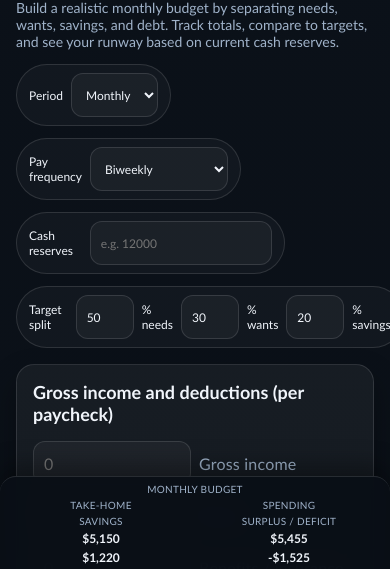
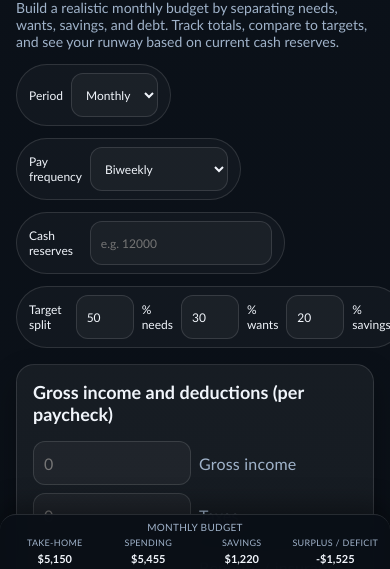
Before and after one commit to Pembe2/FinanceDB, a plain HTML site: page In Depth Budgeting Tool/index.html in a window 390 px wide. Shown: the part 273-842 px from the top of the page. Drawn offline with Linux system fonts and the light colour scheme.

Commit message:
sticky update again

```diff
--- a/In Depth Budgeting Tool/index.html
+++ b/In Depth Budgeting Tool/index.html
@@ -394,9 +394,11 @@
         border-bottom:none;
         background:rgba(10,15,22,0.96);
         box-shadow:0 -10px 24px rgba(0,0,0,0.35);
-        grid-template-columns: repeat(2, minmax(0, 1fr));
+        grid-template-columns: repeat(4, minmax(0, 1fr));
+        gap:4px;
       }
-      .stickySummary .value{ font-size:12px; }
+      .stickySummary .label{ font-size:9px; }
+      .stickySummary .value{ font-size:11px; }
     }
   </style>
 </head>
```
